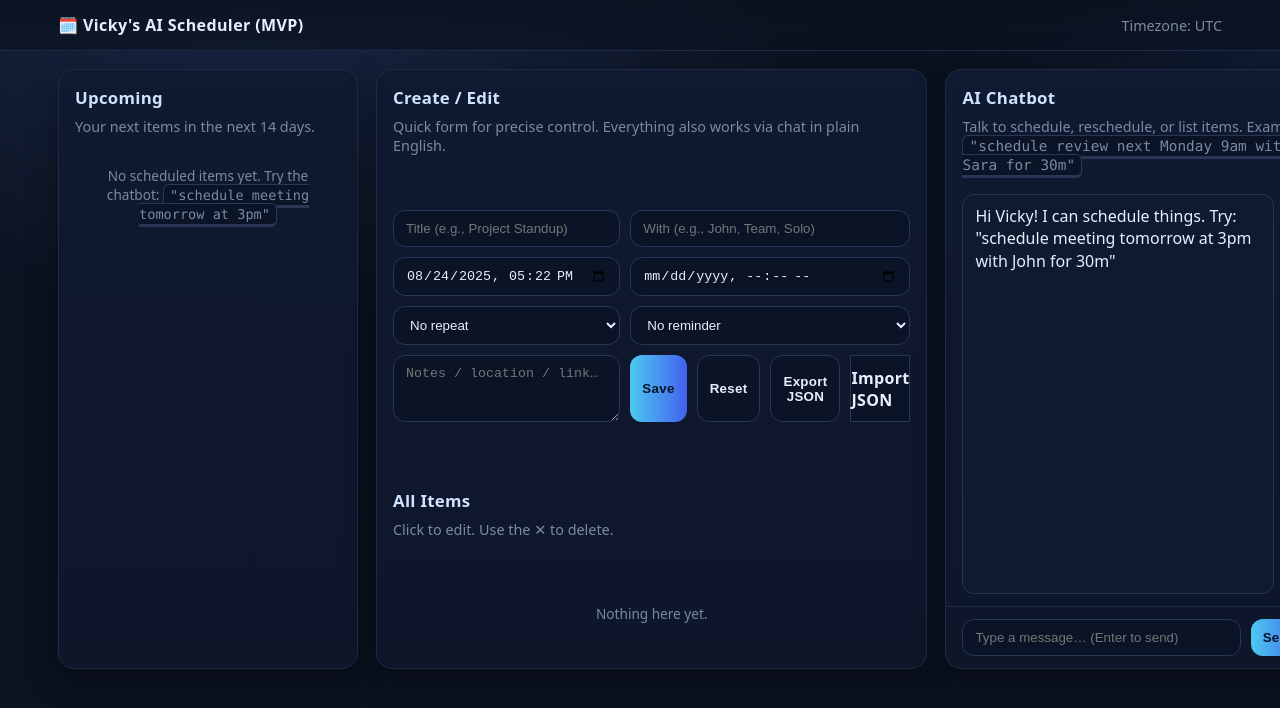
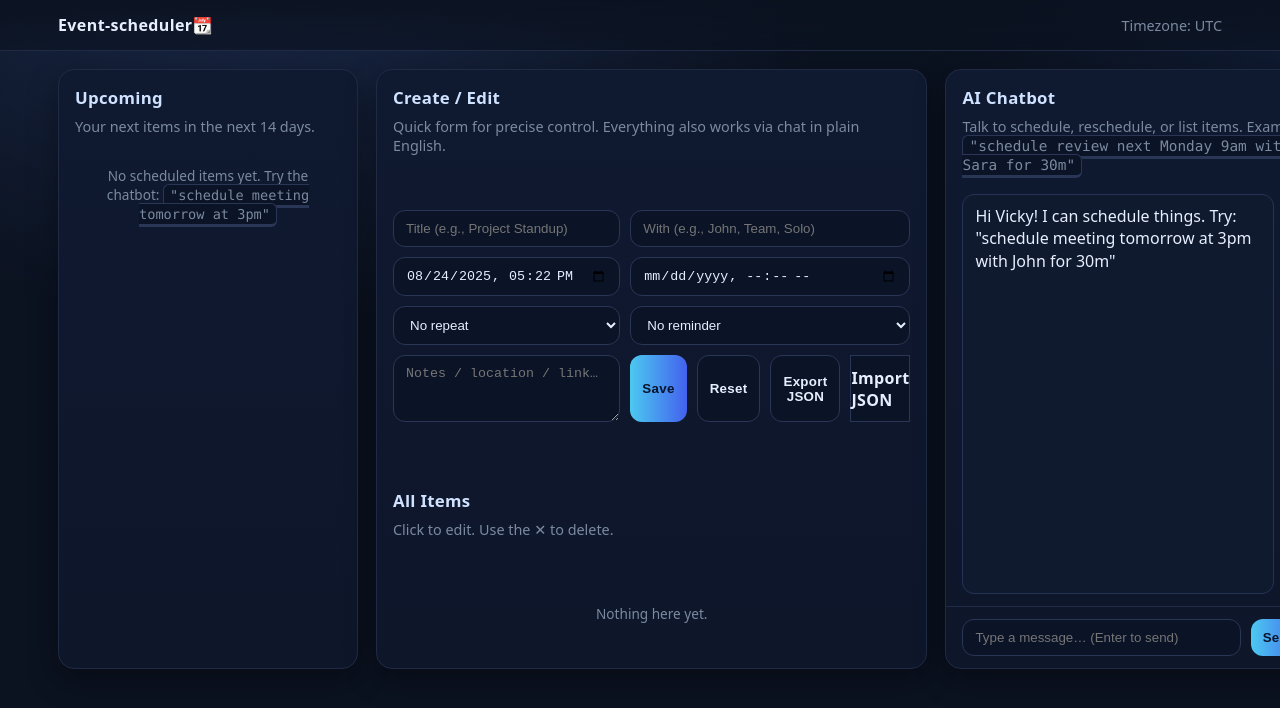
Before and after one commit to vicky0627/ai-scheduler, a plain HTML site: page index.html in a window 1280 px wide. Shown: the top 708 px of the page. Drawn offline with Linux system fonts and the light colour scheme.

Commit message:
index.html

```diff
--- a/index.html
+++ b/index.html
@@ -9,7 +9,7 @@
 <body>
   <header>
     <div class="bar">
-      <div class="brand">🗓️ Vicky's AI Scheduler (MVP)</div>
+      <div class="brand">Event-scheduler📆</div>
       <div class="tz" id="tz"></div>
     </div>
   </header>
```
